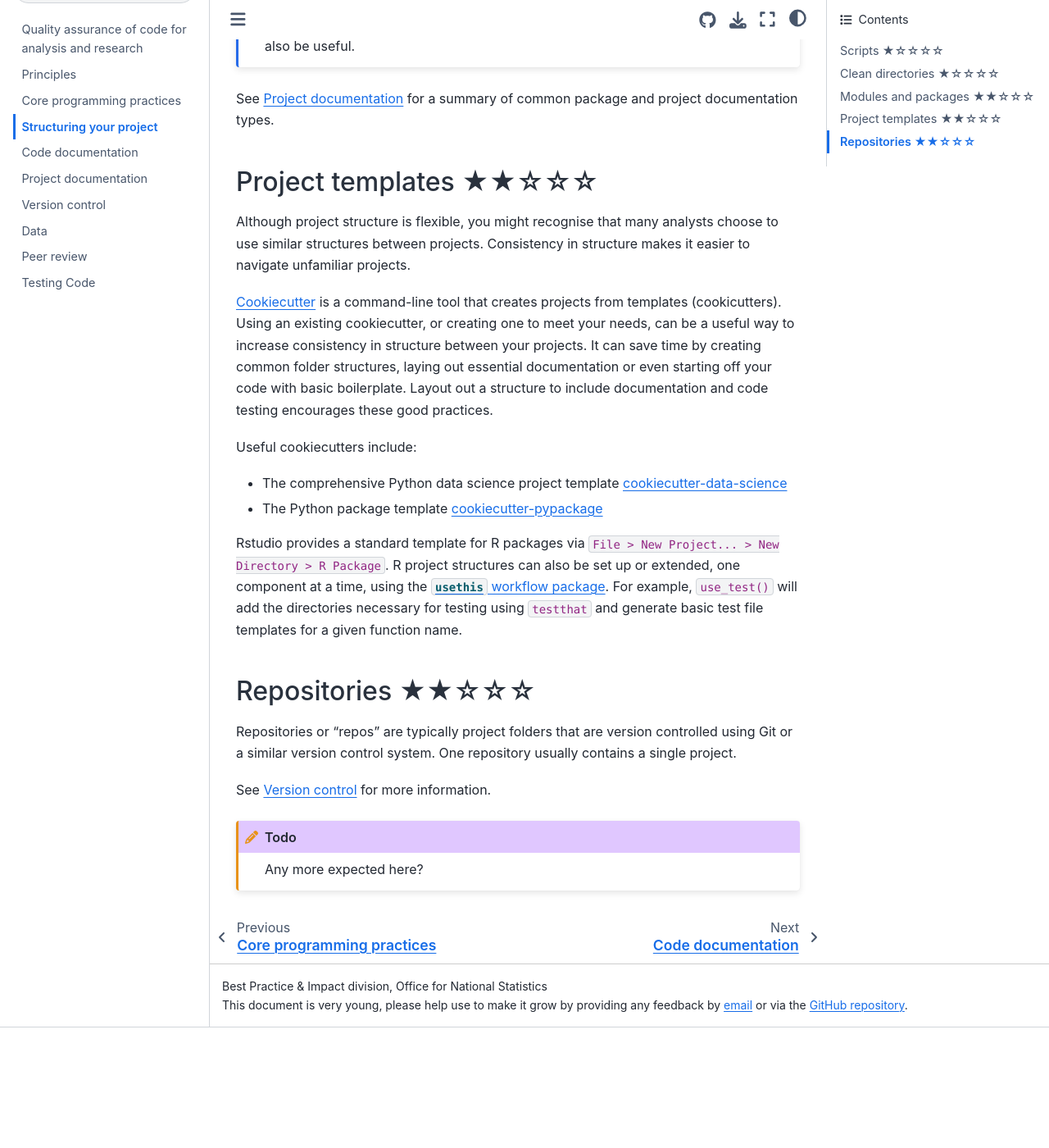
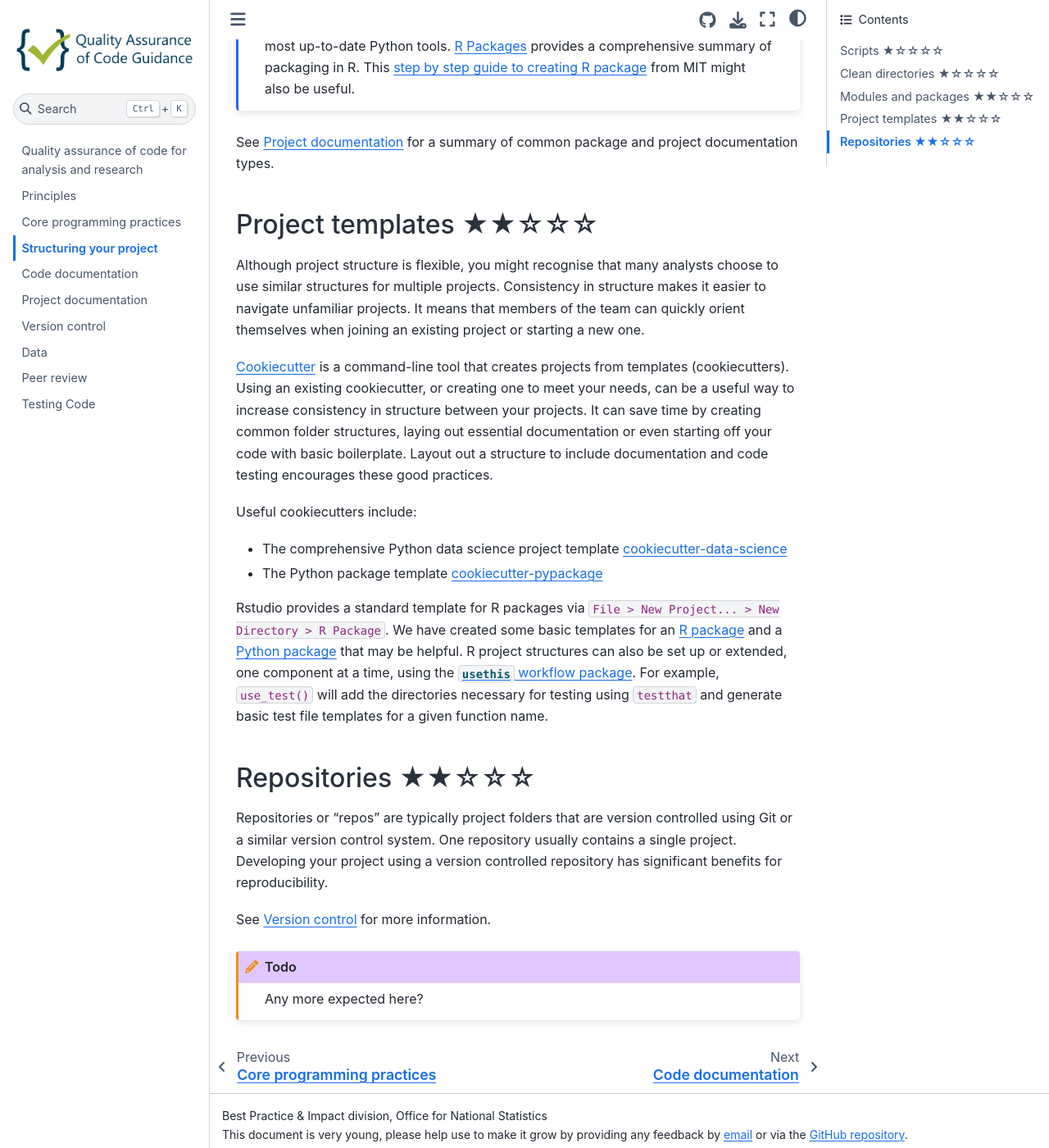
Before and after one commit to best-practice-and-impact/qa-of-code-guidance, a Jupyter Book: the page built from book/project_structure.md, in a window 1280 px wide and 1400 px high, scrolled down 2395 px. Shown: the whole window at 82% size. Built offline with Jupyter Book 1.0.4 settings and Sphinx 7.4.7 and the Sphinx Book theme 1.1.4, drawn with Linux system fonts in a browser that asks for light colours; before the commit the page ends 3648 px from its top, so only the background shows below that; some of the changed text lies outside the part shown.

Commit message:
Minor edits to project_structure.md

```diff
--- a/book/project_structure.md
+++ b/book/project_structure.md
@@ -6,8 +6,8 @@
 The messier the programs, the harder they are to maintain and change in future.
 
 Good directory structure and file hygiene can go a long way to mitigate this.
-Not only will it help others read your code easier but you will write better code.
-Some structures have been found to be pretty general through trial and error.
+It will help others to read your code more easily, and you will write better code into the bargain.
+Some structures have been found to be generally quite effective through trial and error.
 Others are more specific, and - as with all guidelines - should not be taken as mandatory.
 
 
@@ -15,9 +15,9 @@
 
 As you begin developing your project it's a good idea to save your working code in a script file.
 In R these are saved as `.R` files, and in Python as `.py`.
-Scripts can be used within an IDE (integrated development environment) like [Visual Studio Code](https://code.visualstudio.com/), [RStudio](https://rstudio.com/), or [PyCharm](https://www.jetbrains.com/pycharm/).
+Scripts can be used within an integrated development environment (IDE) like [Visual Studio Code](https://code.visualstudio.com/), [RStudio](https://rstudio.com/), or [PyCharm](https://www.jetbrains.com/pycharm/).
 Inside an IDE you can usually run through your script line-by-line, or run the whole file at once.
-This can be an easier workflow than running code in the Python or R console and then rewriting the same code in a script later.
+This can be an easier workflow than running code in the Python or the R console and then rewriting the same code in a script later.
 
 Scripts serve as the basic units of saved code.
 Often, we like to define functions or reusable bits of code in one file and then use these in another file.
@@ -28,7 +28,7 @@
 This allows other programs to use your scripts.
 For example you can use the `Rcmd <script-path>` command to run your R scripts or the `python <script-path>` command to run your Python scripts.
 
-Running your analysis files from end to end, ensures that your code is executed in the same order each time.
+Running your analysis files from end to end ensures that your code is executed in the same order each time.
 It also runs the code with a clean environment, not containing variables or other objects from previous runs that can be a common source of errors.
 
 
@@ -51,12 +51,12 @@
 * Use of consistent date formatting (e.g. [YYYY-MM-DD](https://en.wikipedia.org/wiki/ISO_8601))
 * Padding the left side of numbers with zeros to maintain order -  e.g. `001` instead of `1`. The number of zeros should reflect the expected number of files.
 
-When using dates or times to name files, start with the largest unit of time and work towards the smallest.
+When using dates or times to name files, start with the largest unit of time and work towards the smallest.  So we would use `2020-10-15_data_input`, and not `15-10-2020_data_input`.
 This will ensure that the default ordering of these files is in chronological order.
 This makes it much easier to find the earliest or latest files.
 
-You start filenames with numbers to order files, if ordering is logical and informative.
-For example, where the `01_introduction` should come before `02_methodology` and `03_results`.
+You should start filenames with numbers to order files, if ordering is logical and informative.
+For example, where the `001_introduction` should come before `002_methodology` and `003_results`.
 
 
 ### Analysis is a DAG
@@ -90,10 +90,11 @@
 
 ## Project templates ★★☆☆☆
 
-Although project structure is flexible, you might recognise that many analysts choose to use similar structures between projects.
+Although project structure is flexible, you might recognise that many analysts choose to use similar structures for multiple projects.
 Consistency in structure makes it easier to navigate unfamiliar projects.
+It means that members of the team can quickly orient themselves when joining an existing project or starting a new one.
 
-[Cookiecutter](https://github.com/cookiecutter/cookiecutter) is a command-line tool that creates projects from templates (cookicutters).
+[Cookiecutter](https://github.com/cookiecutter/cookiecutter) is a command-line tool that creates projects from templates (cookiecutters).
 Using an existing cookiecutter, or creating one to meet your needs, can be a useful way to increase consistency in structure between your projects.
 It can save time by creating common folder structures, laying out essential documentation or even starting off your code with basic boilerplate.
 Layout out a structure to include documentation and code testing encourages these good practices.
@@ -102,7 +103,7 @@
 * The comprehensive Python data science project template [cookiecutter-data-science](http://drivendata.github.io/cookiecutter-data-science/)
 * The Python package template [cookiecutter-pypackage](https://cookiecutter-pypackage.readthedocs.io/en/latest/)
 
-Rstudio provides a standard template for R packages via `File > New Project... > New Directory > R Package`.
+Rstudio provides a standard template for R packages via `File > New Project... > New Directory > R Package`.  We have created some basic templates for an [R package](https://github.com/best-practice-and-impact/example-package-r) and a [Python package](https://github.com/best-practice-and-impact/example-package-python) that may be helpful.
 R project structures can also be set up or extended, one component at a time, using the [`usethis` workflow package](https://usethis.r-lib.org/).
 For example, `use_test()` will add the directories necessary for testing using `testthat` and generate basic test file templates for a given function name.
 
@@ -111,6 +112,7 @@
 
 Repositories or "repos" are typically project folders that are version controlled using Git or a similar version control system.
 One repository usually contains a single project.
+Developing your project using a version controlled repository has significant benefits for reproducibility.
 
 See [](version_control.md) for more information.
 
```
Also changed, not shown: other parts of book/project_structure.md (+2 -2 lines).
